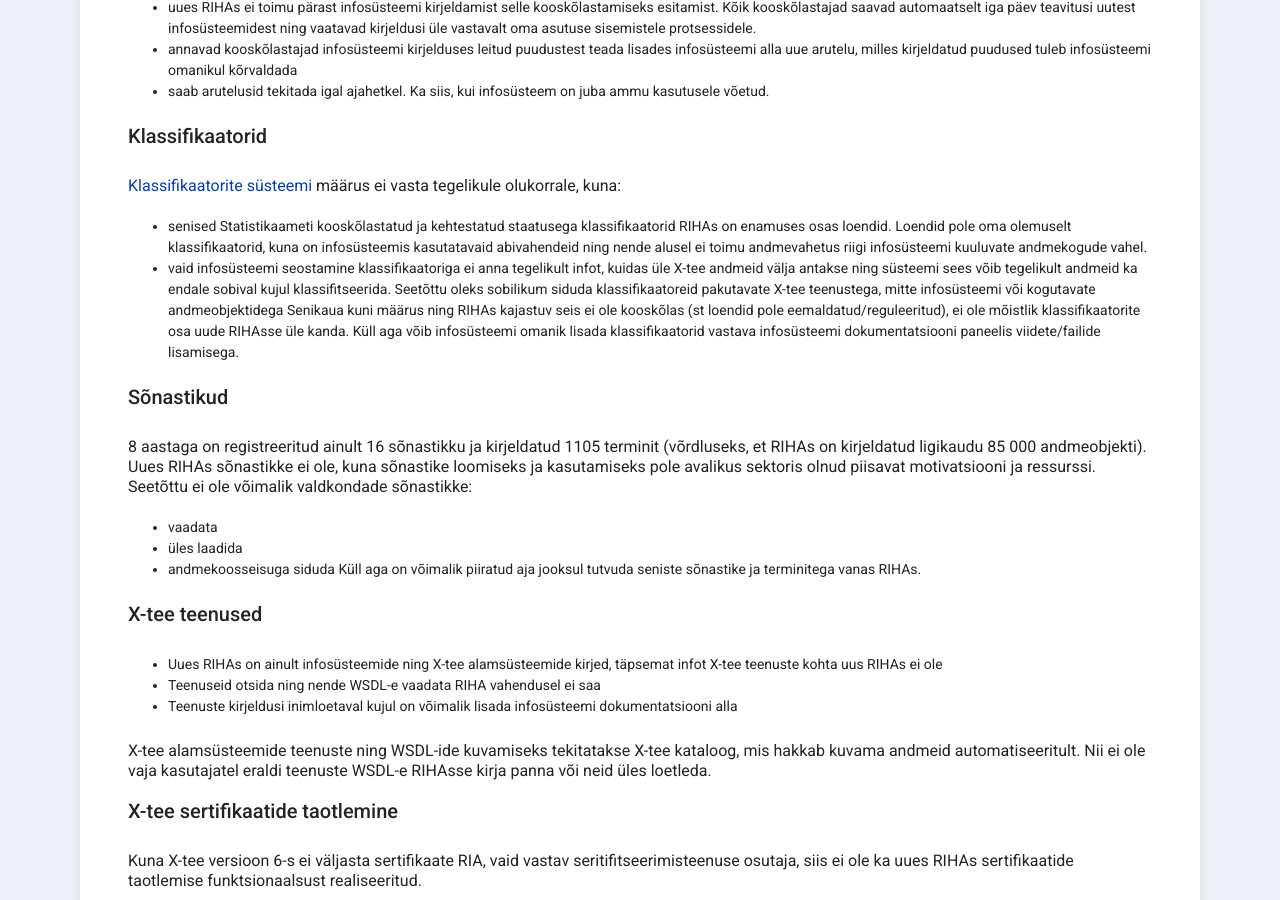
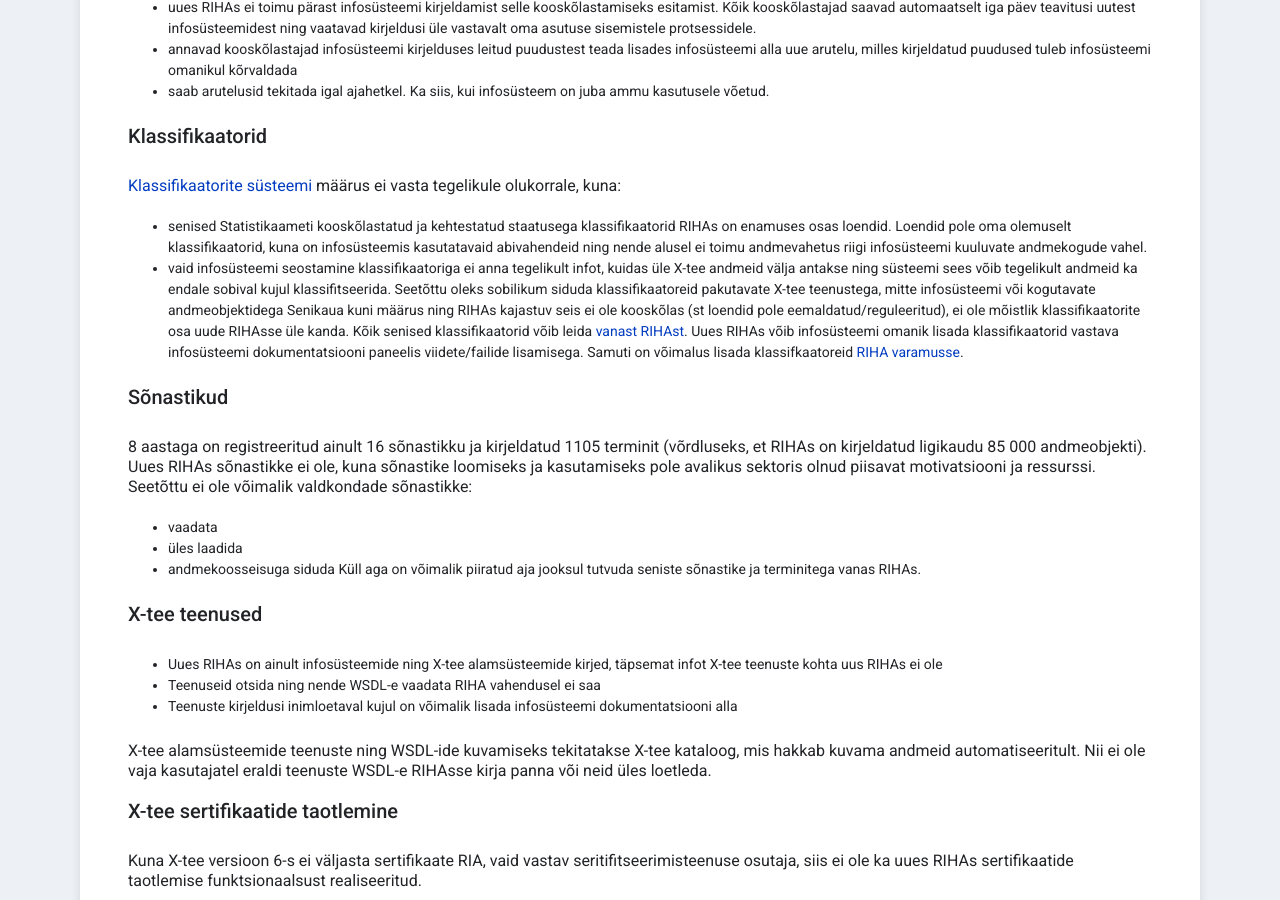
Before and after one commit to e-gov/RIHA-Help, a Jekyll site: the page built from docs/uus-riha.md, in a window 1280 px wide and 900 px high, scrolled down 2391 px. Built offline with Jekyll 4.4.1, drawn with Linux system fonts in a browser that asks for light colours.

Commit message:
Added detailed information about classificators

```diff
--- a/docs/uus-riha.md
+++ b/docs/uus-riha.md
@@ -58,7 +58,7 @@ Kuna kooskõlastajate poolt kontrollitavad nõuded kehtivad olenemata RIHAs kirj
 [Klassifikaatorite süsteemi](https://www.riigiteataja.ee/akt/12910889) määrus ei vasta tegelikule olukorrale, kuna:
 - senised Statistikaameti kooskõlastatud ja kehtestatud staatusega klassifikaatorid RIHAs on enamuses osas loendid. Loendid pole oma olemuselt klassifikaatorid, kuna on infosüsteemis kasutatavaid abivahendeid ning nende alusel ei toimu andmevahetus riigi infosüsteemi kuuluvate andmekogude vahel.
 - vaid infosüsteemi seostamine klassifikaatoriga ei anna tegelikult infot, kuidas üle X-tee andmeid välja antakse ning süsteemi sees võib tegelikult andmeid ka endale sobival kujul klassifitseerida. Seetõttu oleks sobilikum siduda klassifikaatoreid pakutavate X-tee teenustega, mitte infosüsteemi või kogutavate andmeobjektidega
-Senikaua kuni määrus ning RIHAs kajastuv seis ei ole kooskõlas (st loendid pole eemaldatud/reguleeritud), ei ole mõistlik klassifikaatorite osa uude RIHAsse üle kanda. Küll aga võib infosüsteemi omanik lisada klassifikaatorid vastava infosüsteemi dokumentatsiooni paneelis viidete/failide lisamisega.
+Senikaua kuni määrus ning RIHAs kajastuv seis ei ole kooskõlas (st loendid pole eemaldatud/reguleeritud), ei ole mõistlik klassifikaatorite osa uude RIHAsse üle kanda. Kõik senised klassifikaatorid võib leida [vanast RIHAst](https://vana.riha.ee). Uues RIHAs võib infosüsteemi omanik lisada klassifikaatorid vastava infosüsteemi dokumentatsiooni paneelis viidete/failide lisamisega. Samuti on võimalus lisada klassifkaatoreid [RIHA varamusse](https://varamu.riha.ee).
 
 ### Sõnastikud
 
```
